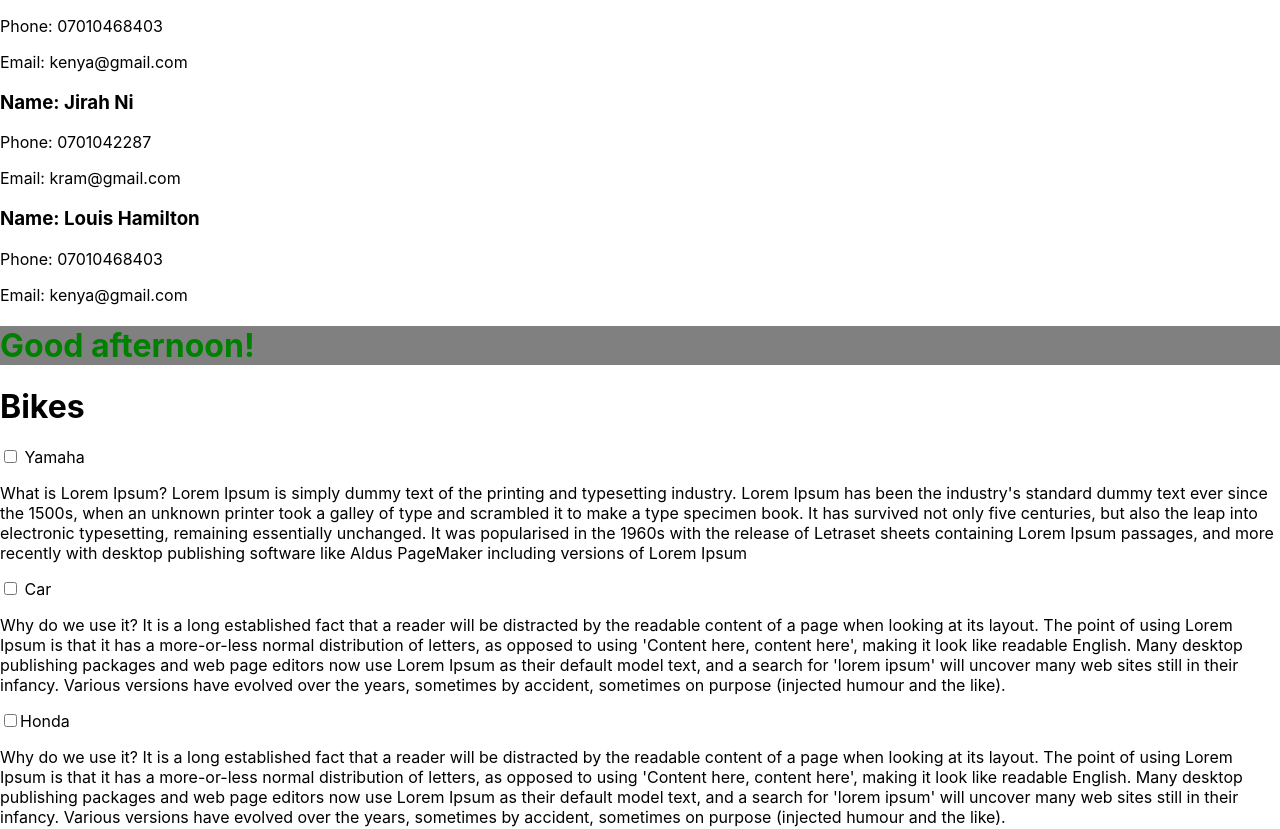
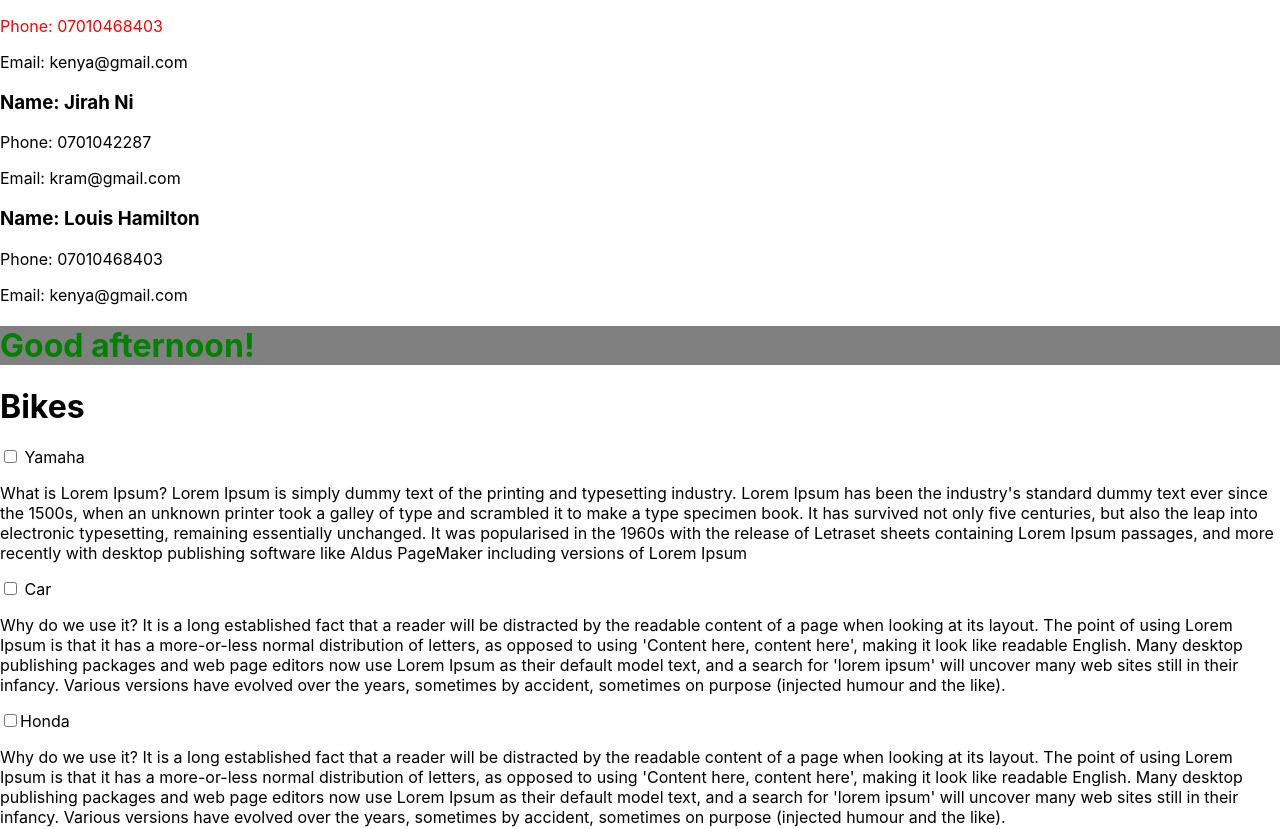
Before and after one commit to kbjude/my-app, a React (Create React App) app: page / in a window 1280 px wide. Shown: the top 829 px of the page. Built offline with nearby package versions, Linux system fonts and the light colour scheme.

Commit message:
WIP inline styling

```diff
--- a/src/components/cardsData.js
+++ b/src/components/cardsData.js
@@ -1,7 +1,7 @@
 const cardsData = [
     {
         id: 0,
-        name : '',
+        name : "",
         phone : "07010468403",
         email : "kenya@gmail.com"
     },
--- a/src/components/contactcard.js
+++ b/src/components/contactcard.js
@@ -4,7 +4,7 @@ const CardContainer = (props) => {
     return (
         <div className="contact-card">
             <h3 style={{display: props.name ? "block" : "none"}}>Name: {props.name}</h3>
-            <p>Phone: {props.phone}</p>
+            <p style={{color: !props.name && "red"}}>Phone: {props.phone}</p>
             <p>Email: {props.email}</p>
         </div>
     )
```
